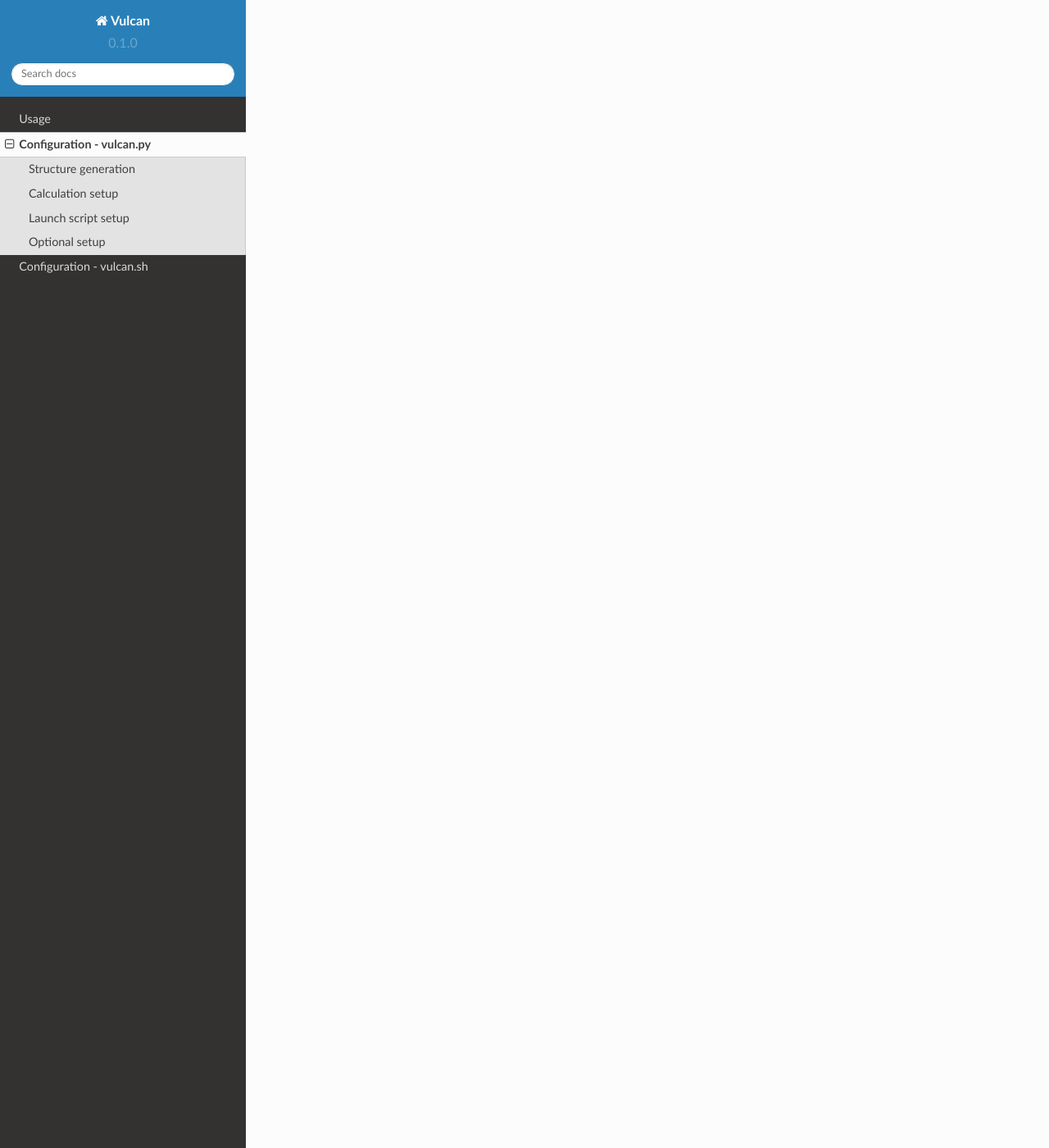
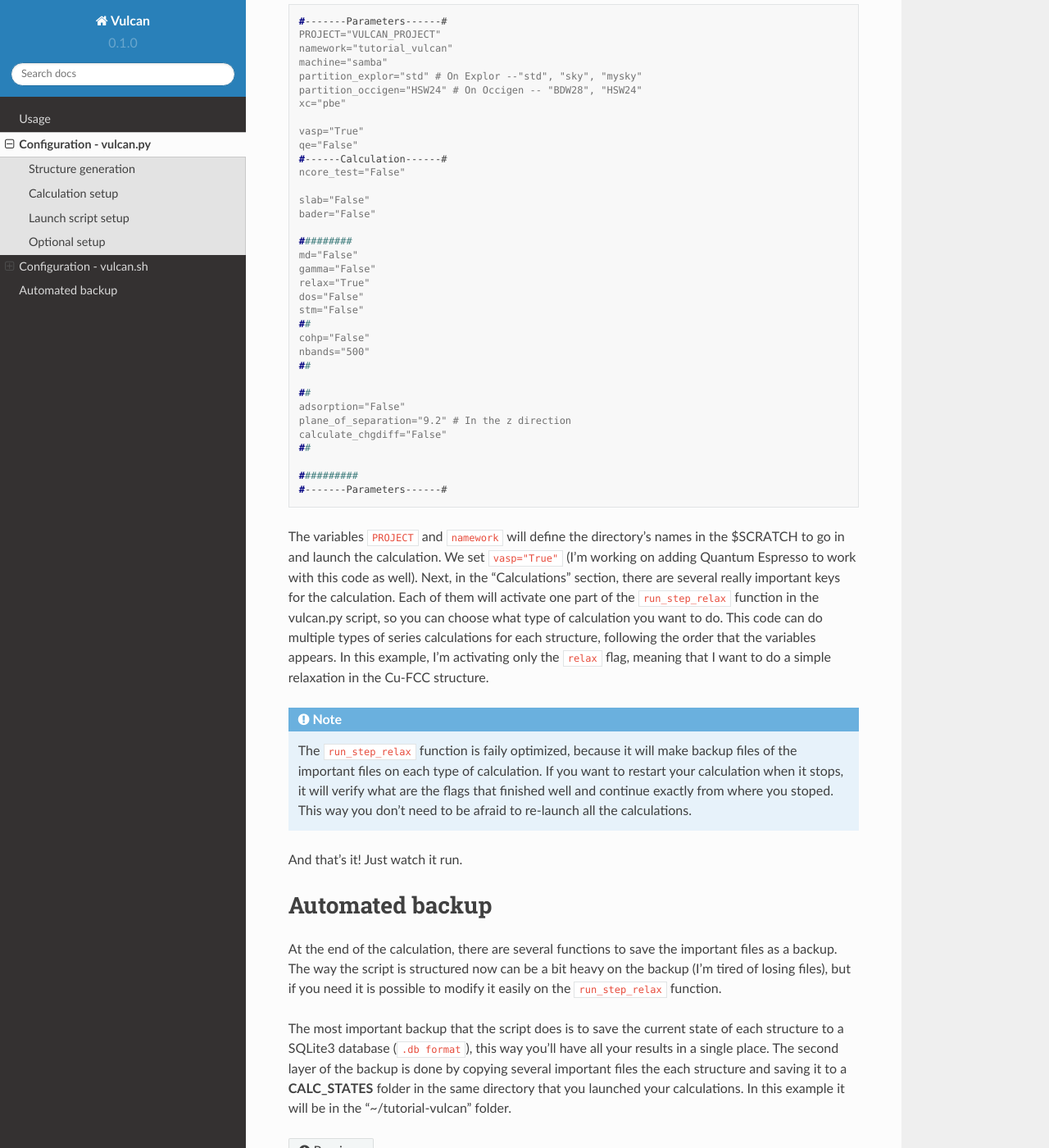
Before and after one commit to DoriniTT/Vulcan, a Sphinx documentation site: the page built from docs/source/configuration.rst, in a window 1280 px wide and 1400 px high, scrolled down 3163 px. Shown: the whole window at 82% size. Built offline with Sphinx 7.4.7 and the Read the Docs theme 2.0.0, drawn with Linux system fonts in a browser that asks for light colours; some of the changed text lies outside the part shown.

Commit message:
Config vulcan.sh documentation

```diff
--- a/docs/source/configuration.rst
+++ b/docs/source/configuration.rst
@@ -88,3 +88,105 @@
 
 Configuration - vulcan.sh
 =========================
+
+Now, this file's configuration will be devided into two parts: A **permanent** configuration, in which you need to configure only once for your machine, and the defining of the variables.
+
+For the **permanent** configuration, the first thing you need is to define the ``machine`` bash variable with the same name as your supercomputer.
+Let's say you are in a cluster called **samba**:
+
+.. code-block:: console
+
+    machine="samba"
+
+Now you also need to add a ``elif`` under the ``Creating the vasp.slurm`` commentary.
+
+.. note::
+
+    Remember that you needed to create a function for the JOB in the vulcan.py script. In our example, this function should be called ``launch_samba``.
+
+Therefore, in our example, you should add the line:
+
+.. code-block:: console
+
+    elif [[ $machine == "samba" ]]; then
+        echo -e "from main_launch import *\nx = Calculo('$here' ,'$work', '$database', '$xc', $encut)\nx.launch_samba($structure)" > launch_$structure.py
+
+Next, under the ``LAUNCH`` commentary, you need to add another ``elif``:
+
+.. code-block:: console
+
+    elif [[ $machine == "samba" ]]; then
+        echo "Samba!"
+        sbatch run_$structure.slurm > output_sbatch; awk '{ print $4 }' output_sbatch > $here/jobid_$structure
+
+.. note::
+
+    I'm considering that your machine have a single partition. If that's not the case, you can add a variable in the ``launch_samba`` function with the partition and call it using a bash variable in the vulcan.sh script with the name ``partition``. Follow the ``explor`` and ``occigen`` examples if you want to add yours.
+
+This is the command to submit your calculation to the queue. In my case, I launch with the **sbatch** command, but you modify it according to your machine.
+We're done with the permanent configuration! Let's move on to the last part (finally!).
+
+.. _variables:
+
+Variables on the vulcan.sh
+--------------------------
+
+The last thing you need to configure are the variables at the top of the file. I'll put a standand configuration and explain it.
+
+.. code-block:: console
+
+    #-------Parameters------#
+    PROJECT="VULCAN_PROJECT"
+    namework="tutorial_vulcan"
+    machine="samba"
+    partition_explor="std" # On Explor --"std", "sky", "mysky"
+    partition_occigen="HSW24" # On Occigen -- "BDW28", "HSW24"
+    xc="pbe"
+
+    vasp="True"
+    qe="False"
+    #------Calculation------#
+    ncore_test="False"
+
+    slab="False"
+    bader="False"
+
+    #########
+    md="False"
+    gamma="False"
+    relax="True"
+    dos="False"
+    stm="False"
+    ##
+    cohp="False"
+    nbands="500"
+    ##
+
+    ##
+    adsorption="False"
+    plane_of_separation="9.2" # In the z direction
+    calculate_chgdiff="False"
+    ##
+
+    ##########
+    #-------Parameters------#
+
+The variables ``PROJECT`` and ``namework`` will define the directory's names in the $SCRATCH to go in and launch the calculation. We set ``vasp="True"`` (I'm working on adding Quantum Espresso to work with this code as well).
+Next, in the "Calculations" section, there are several really important keys for the calculation. Each of them will activate one part of the ``run_step_relax`` function in the vulcan.py script, so you can choose what type of calculation you want to do. This code can do multiple types of series calculations for each structure, following the order that the variables appears.
+In this example, I'm activating only the ``relax`` flag, meaning that I want to do a simple relaxation in the Cu-FCC structure.
+
+.. note::
+
+    The ``run_step_relax`` function is faily optimized, because it will make backup files of the important files on each type of calculation. If you want to restart your calculation when it stops, it will verify what are the flags that finished well and continue exactly from where you stoped. This way you don't need to be afraid to re-launch all the calculations.
+
+And that's it! Just watch it run.
+
+.. _backup:
+
+Automated backup
+================
+
+At the end of the calculation, there are several functions to save the important files as a backup. The way the script is structured now can be a bit heavy on the backup (I'm tired of losing files), but if you need it is possible to modify it easily on the ``run_step_relax`` function.
+
+The most important backup that the script does is to save the current state of each structure to a SQLite3 database (``.db format``), this way you'll have all your results in a single place.
+The second layer of the backup is done by copying several important files the each structure and saving it to a **CALC_STATES** folder in the same directory that you launched your calculations. In this example it will be in the "~/tutorial-vulcan" folder.
```
